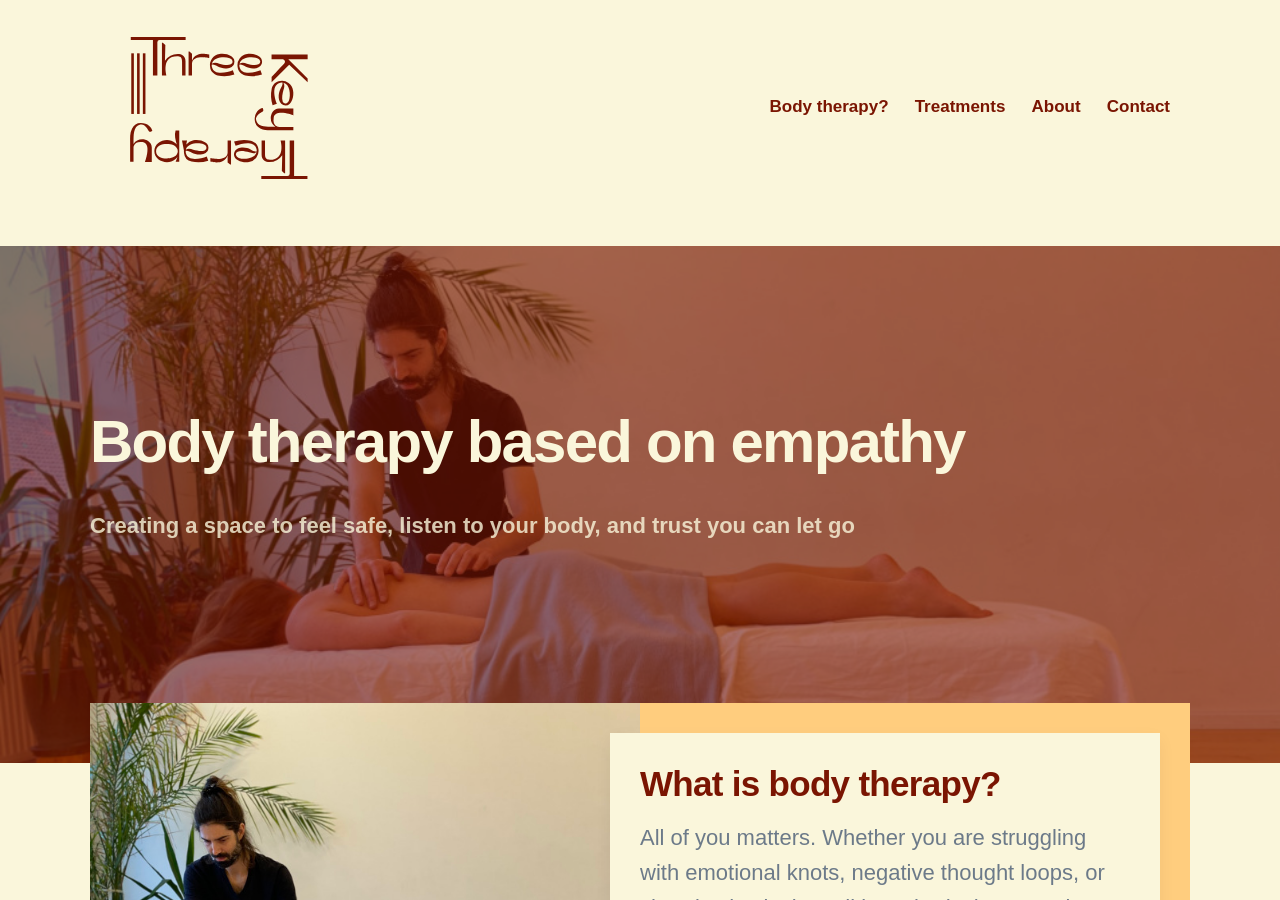
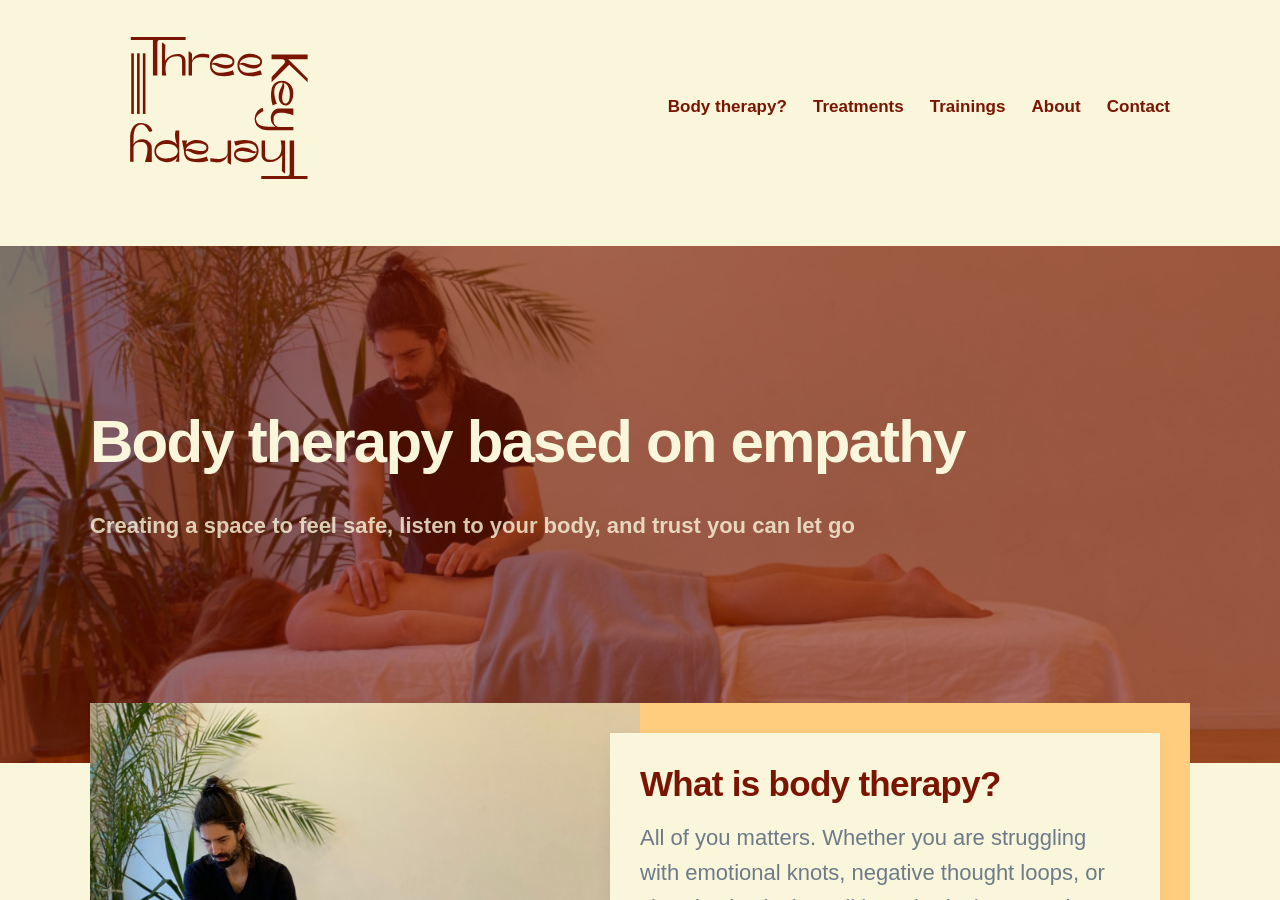
Before and after one commit to threekeytherapy/threekeytherapy.com, a Jekyll site: the page built from index.html, in a window 1280 px wide and 900 px high. Built offline with Jekyll 4.4.1, drawn with Linux system fonts in a browser that asks for light colours; nearby versions of some CDN libraries; some web fonts are replaced.

Commit message:
adds training to menu

```diff
--- a/_data/settings.yml
+++ b/_data/settings.yml
@@ -12,6 +12,8 @@ menu_settings:
       url: '/bodytherapy'
     - title: 'Treatments'
       url: '/treatments'
+    - title: 'Trainings'
+      url: '/trainings'
     - title: 'About'
       url: '/about'
     - title: 'Contact'
```
